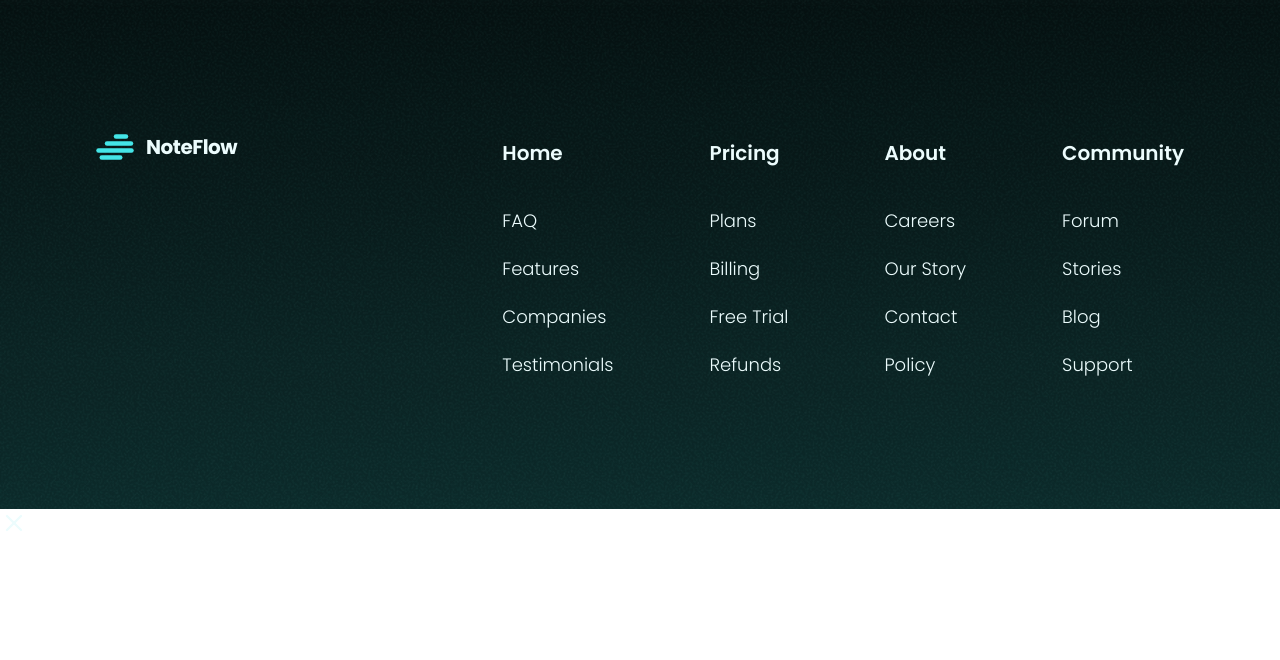
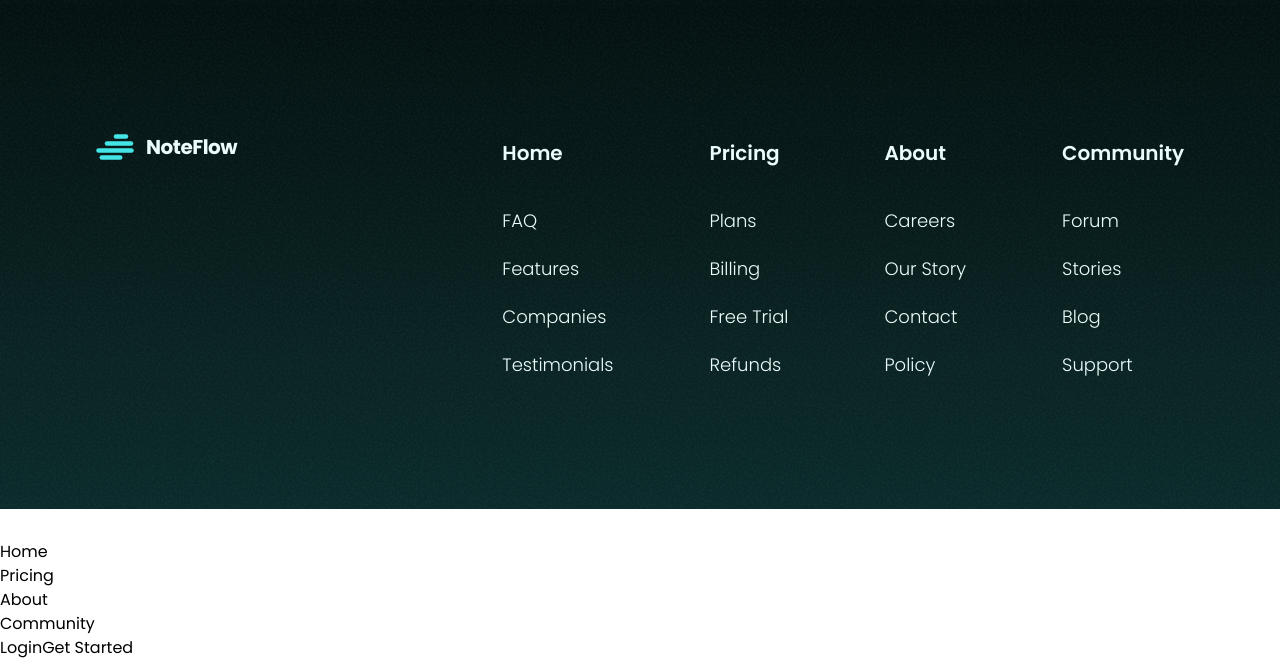
Before and after one commit to Jisap/NoteFlowApp, a React (Vite) app: page / in a window 1280 px wide. Shown: the part 8071-8731 px from the top of the page. Before the commit the page ends 8615 px from the top, so only its background shows below. Built offline with nearby package versions, Linux system fonts and the light colour scheme.

Commit message:
Refactor MobileMenu component to improve button styling and structure

```diff
--- a/src/components/sections/MobileMenu/MobileMenu.jsx
+++ b/src/components/sections/MobileMenu/MobileMenu.jsx
@@ -11,8 +11,21 @@ const MobileMenu = () => {
       <motion.div>
         <div>
           <button>
-            <Close className="stroke-primary-50 h-7 w-7" width={2} />
+            <Close  width={2} />
           </button>
+
+          <ul>
+            {navigationLinks.map((link) => (
+              <li key={link.id}>
+                <a href={link.href}>{link.link}</a>
+              </li>
+            ))}
+          </ul>
+        </div>
+
+        <div>
+          <button>Login</button>
+          <button>Get Started</button>
         </div>
       </motion.div>
     </motion.div>
```
